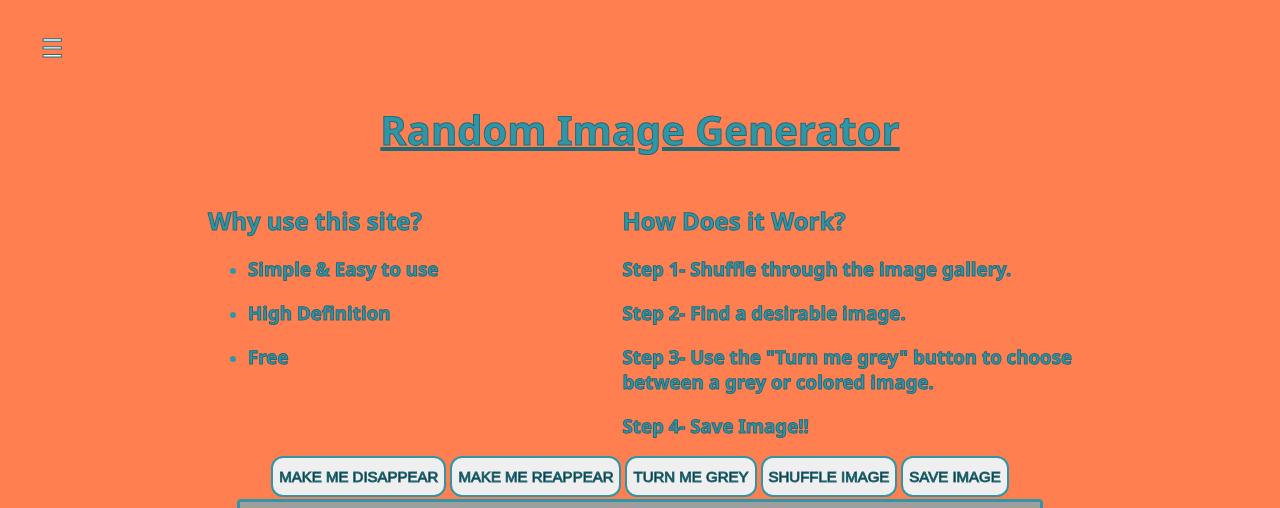
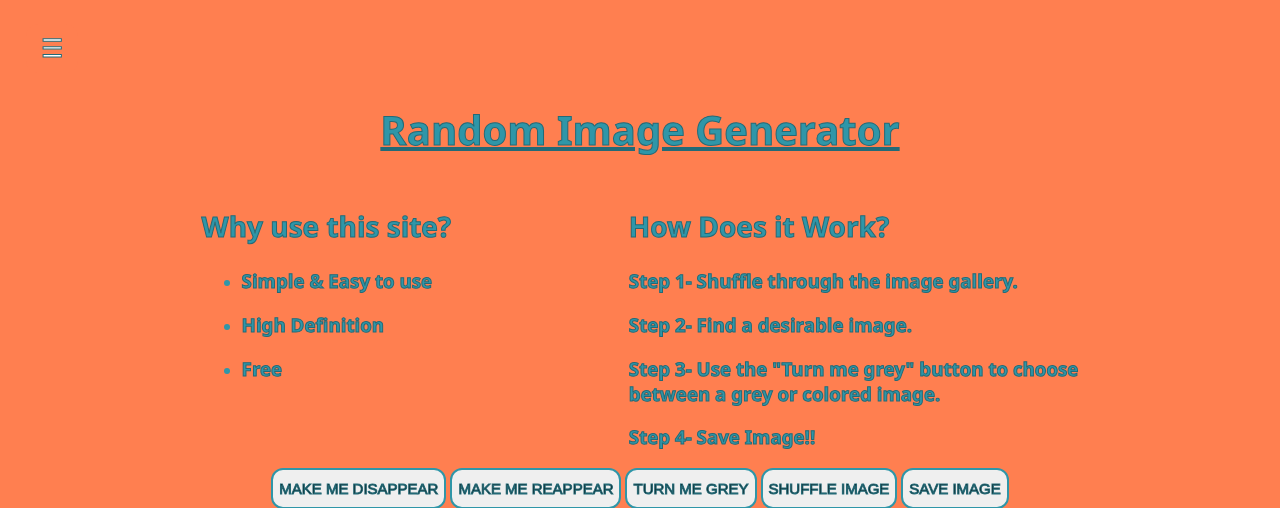
Before and after one commit to lahdaeyoung/MEDP331, a PHP site: page /week6/week6.html in a window 1280 px wide. Shown: the top 508 px of the page. Run offline with PHP 8.4, Linux system fonts and the light colour scheme; grey boxes are pictures that could not be loaded.

Commit message:
added description

```diff
--- a/week6/week6.css
+++ b/week6/week6.css
@@ -9,6 +9,10 @@ h1{
   font-size: 40px;
   text-decoration: underline;
   text-align: center;
+}
+
+h2{
+  font-size: 28px;
 }
 
 img{
```
